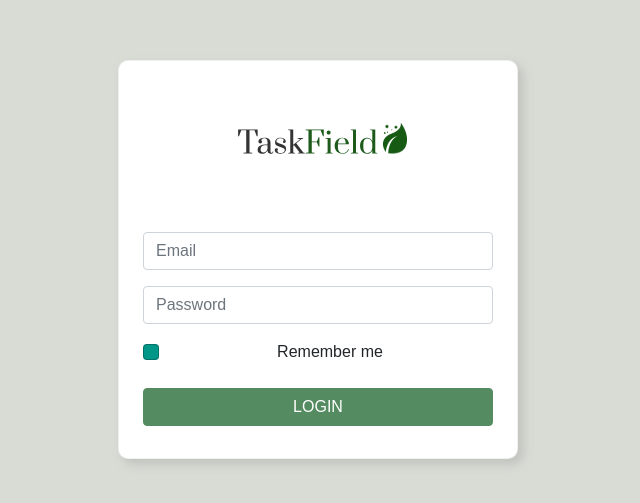
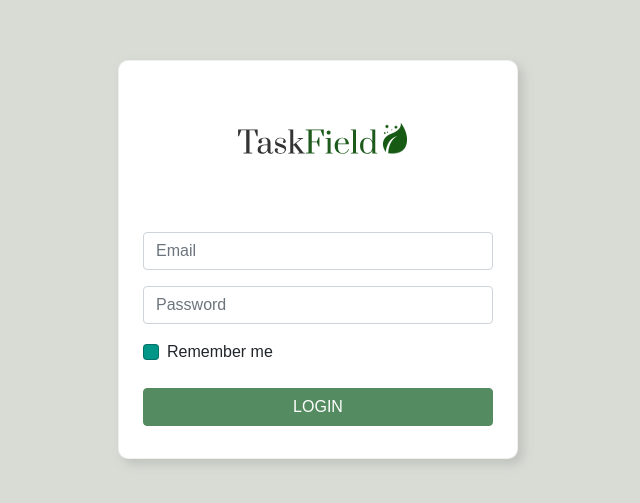
Before and after one commit to HajnalAron/taskfield-frontend, a React (Vite) app: page /login in a window 1280 px wide. Shown: the part 141-644 px from the top of the page, without its empty margins (322-962 px from the left). Built offline with nearby package versions, Linux system fonts and the light colour scheme; no server answers.

Commit message:
login logo alignment

```diff
--- a/src/components/Login/Login.tsx
+++ b/src/components/Login/Login.tsx
@@ -30,8 +30,8 @@
 
   return (
     <div className="loggin-cont">
-      <div className="content-loggin-cont text-center">
-        <div className="loggin-header py-4">
+      <div className="content-loggin-cont">
+        <div className="loggin-header justify-content-center d-flex align-items-center py-4">
           <img src={taskfieldLogo} />
         </div>
         <Form
```
